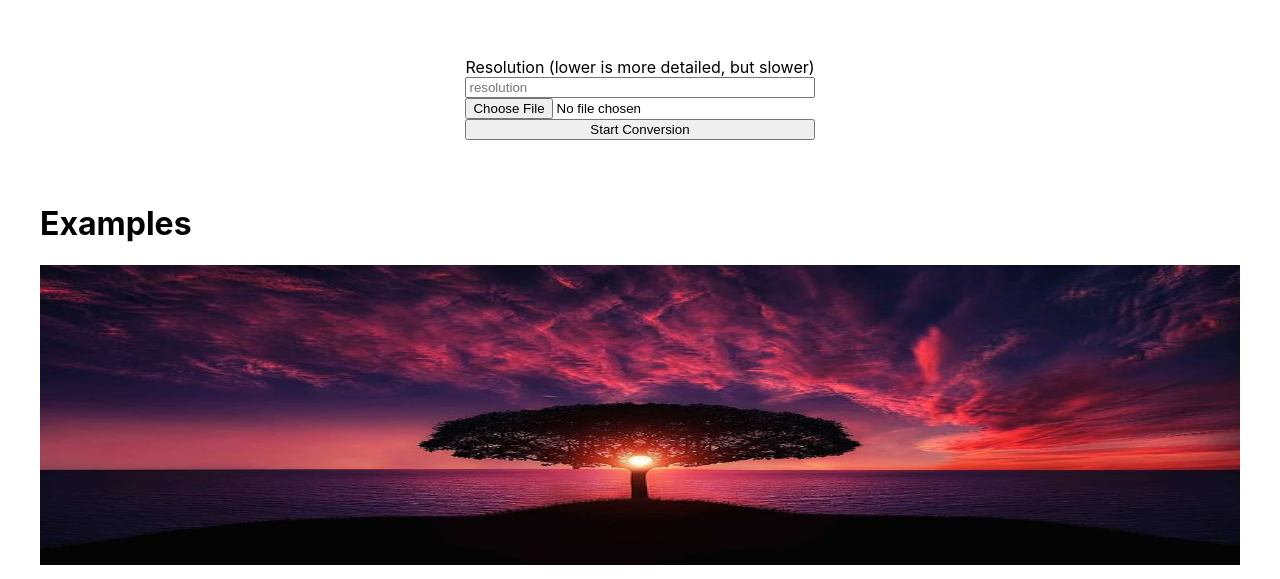
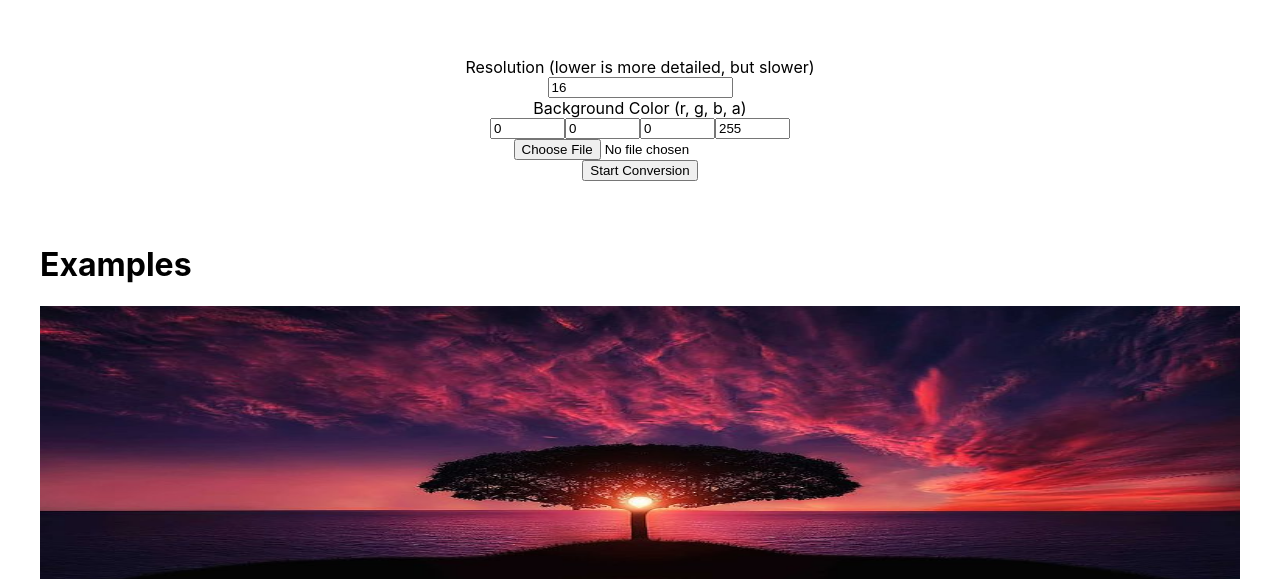
Before and after one commit to tsar-boomba/amogus-image-converter, a Next.js app: page / in a window 1280 px wide. Shown: the part 173-752 px from the top of the page. Built offline with nearby package versions, Linux system fonts and the light colour scheme.

Commit message:
can now specify bg color, still need validation

```diff
--- a/components/ImageConverter/ImageConverter.tsx
+++ b/components/ImageConverter/ImageConverter.tsx
@@ -4,6 +4,12 @@ import startConversion from './process/startConversion';
 
 export interface ConversionSettings {
 	resolution: number;
+	backgroundColor: {
+		r: number;
+		g: number;
+		b: number;
+		a: number;
+	};
 	status: {
 		value: string;
 		set: React.Dispatch<React.SetStateAction<string>>;
@@ -17,6 +23,12 @@ const ImageConverter = () => {
 	const [status, setStatus] = useState('');
 	const [settings, setSettings] = useState<ConversionSettings>({
 		resolution: 16,
+		backgroundColor: {
+			r: 0,
+			g: 0,
+			b: 0,
+			a: 255,
+		},
 		status: {
 			value: status,
 			set: setStatus,
@@ -36,22 +48,113 @@ const ImageConverter = () => {
 				<canvas ref={canvas} />
 				<img ref={resultImg} />
 			</div>
-			<div style={{ display: 'flex', flexFlow: 'column' }}>
+			<div
+				style={{
+					display: 'flex',
+					flexFlow: 'column',
+					alignItems: 'center',
+					justifyContent: 'space-between',
+				}}
+			>
 				<label>Resolution (lower is more detailed, but slower)</label>
 				<input
 					onChange={(e) =>
 						setSettings({ ...settings, resolution: parseInt(e.target.value) })
 					}
+					defaultValue={16}
 					placeholder='resolution'
 					type='number'
 				/>
+				<label>Background Color (r, g, b, a)</label>
+				<div style={{ display: 'flex', alignItems: 'center' }}>
+					<input
+						style={{ width: 75 }}
+						defaultValue={0}
+						placeholder='r'
+						type='number'
+						onChange={(e) =>
+							setSettings({
+								...settings,
+								backgroundColor: {
+									...settings.backgroundColor,
+									r: parseInt(e.target.value),
+								},
+							})
+						}
+					/>
+					<input
+						style={{ width: 75 }}
+						defaultValue={0}
+						placeholder='g'
+						type='number'
+						onChange={(e) =>
+							setSettings({
+								...settings,
+								backgroundColor: {
+									...settings.backgroundColor,
+									g: parseInt(e.target.value),
+								},
+							})
+						}
+					/>
+					<input
+						style={{ width: 75 }}
+						defaultValue={0}
+						placeholder='b'
+						type='number'
+						onChange={(e) =>
+							setSettings({
+								...settings,
+								backgroundColor: {
+									...settings.backgroundColor,
+									b: parseInt(e.target.value),
+								},
+							})
+						}
+					/>
+					<input
+						style={{ width: 75 }}
+						defaultValue={255}
+						placeholder='a'
+						type='number'
+						onChange={(e) =>
+							setSettings({
+								...settings,
+								backgroundColor: {
+									...settings.backgroundColor,
+									a: parseInt(e.target.value),
+								},
+							})
+						}
+					/>
+				</div>
 				<input ref={fileInput} type='file' accept='.png,image/png,.jpg,.jpeg,image/jpeg' />
 				<button
 					onClick={(e) => {
 						e.stopPropagation();
+
+						const bg = settings.backgroundColor;
+						// check for valid background color
+						if (
+							bg.r < 0 ||
+							bg.g < 0 ||
+							bg.b < 0 ||
+							bg.a < 0 ||
+							bg.r > 255 ||
+							bg.g > 255 ||
+							bg.g > 255 ||
+							bg.a > 255
+						) {
+							return setErrors([
+								...errors,
+								'Background color values must be at least 0 and at most 255.',
+							]);
+						}
+
+						// check for files resolution and refs
 						if (
 							fileInput.current?.files &&
-							settings.resolution > 0 &&
+							settings.resolution > 15 &&
 							canvas.current &&
 							fileInput.current &&
 							resultImg.current
@@ -66,7 +169,7 @@ const ImageConverter = () => {
 						} else {
 							setErrors([
 								...errors,
-								'Be sure you have picked an image and resolution is greater than 0.',
+								'Be sure you have picked an image and resolution is at least 16.',
 							]);
 						}
 					}}
--- a/components/ImageConverter/process/createAmogus.ts
+++ b/components/ImageConverter/process/createAmogus.ts
@@ -2,7 +2,10 @@ import { decompressFrames, ParsedFrame, parseGIF } from 'gifuct-js';
 import { ConversionSettings } from '../ImageConverter';
 import { ColorValue } from './getColorValues';
 
-const createAmogus = (colorValue: ColorValue, { resolution }: ConversionSettings) => {
+const createAmogus = (
+	colorValue: ColorValue,
+	{ resolution, backgroundColor }: ConversionSettings,
+) => {
 	return new Promise<ImageData[]>((resolve) => {
 		fetch('/amogus.gif')
 			.then((res) => res.arrayBuffer())
@@ -25,6 +28,14 @@ const createAmogus = (colorValue: ColorValue, { resolution }: ConversionSettings
 								colorValue.g,
 								colorValue.b,
 								255,
+							]);
+						} else if (r === 0 && g === 0 && b === 0 && a === 0) {
+							// for adding user-defined bg color
+							newData = appedToUnit8Clampped(newData, [
+								backgroundColor.r,
+								backgroundColor.g,
+								backgroundColor.b,
+								backgroundColor.a,
 							]);
 						} else {
 							newData = appedToUnit8Clampped(newData, [r, g, b, a]);
--- a/components/ImageConverter/process/createResultFrames.ts
+++ b/components/ImageConverter/process/createResultFrames.ts
@@ -1,19 +1,20 @@
 import { ConversionSettings } from '../ImageConverter';
 
 const createResultFrames = (amoguses: ImageData[][][], { resolution }: ConversionSettings) => {
-	return new Promise<CanvasRenderingContext2D[]>((resolve) => {
+	return new Promise<{ canvas: HTMLCanvasElement; ctx: CanvasRenderingContext2D }[]>(
+		(resolve) => {
 			const finalWidth = resolution * amoguses[0].length;
 			const finalHeight = resolution * amoguses.length;
 			const frames = Array.from(Array(5).keys()).map(() => {
 				const canvas = document.createElement('canvas');
 				const ctx = canvas.getContext('2d');
+				if (!ctx) throw new Error('No context found on canvas.');
 				canvas.height = finalHeight;
 				canvas.width = finalWidth;
-			if (!ctx) throw new Error('No context found on canvas.');
-			return ctx;
+				return { canvas, ctx };
 			});
 
-		const newFrames = frames.map((frameCtx, frameIndex) => {
+			const newFrames = frames.map((frame, frameIndex) => {
 				let x = 0;
 				let y = 0;
 				for (let i = 0; i < amoguses.length; i++) {
@@ -21,16 +22,17 @@ const createResultFrames = (amoguses: ImageData[][][], { resolution }: Conversio
 						const amogus = amoguses[i][j][frameIndex];
 						// const section = ctx.getImageData(i, j, resolution, resolution);
 						// section.data.set(amogus.data);
-					frameCtx.putImageData(amogus, x, y, 0, 0, resolution, resolution);
+						frame.ctx.putImageData(amogus, x, y, 0, 0, resolution, resolution);
 						x += resolution;
 					}
 					x = 0;
 					y += resolution;
 				}
-			return frameCtx;
+				return frame;
 			});
 			resolve(newFrames);
-	});
+		},
+	);
 };
 
 export default createResultFrames;
--- a/components/ImageConverter/process/startConversion.ts
+++ b/components/ImageConverter/process/startConversion.ts
@@ -31,13 +31,13 @@ const startConversion = async (
 	// putting amoguses on their point in img
 	const completedFrames = await createResultFrames(amoguses, settings);
 
-	// creating gif and putting in in img element
+	// creating gif and putting it in img element
 	const finalGif = new GIF({
-		quality: 5,
+		quality: 1,
 		width: amoguses[0].length * settings.resolution,
 		height: amoguses.length * settings.resolution,
 	});
-	completedFrames.forEach((frame) => finalGif.addFrame(frame, { delay: 50, copy: true }));
+	completedFrames.forEach((frame) => finalGif.addFrame(frame.canvas, { delay: 50 }));
 	finalGif.on('finished', (blob: Blob) => {
 		if (!resultImg) throw new Error('Missing image from args.');
 		const resultUrl = URL.createObjectURL(blob);
```
Lines whose indentation alone changed are shown as unchanged.
